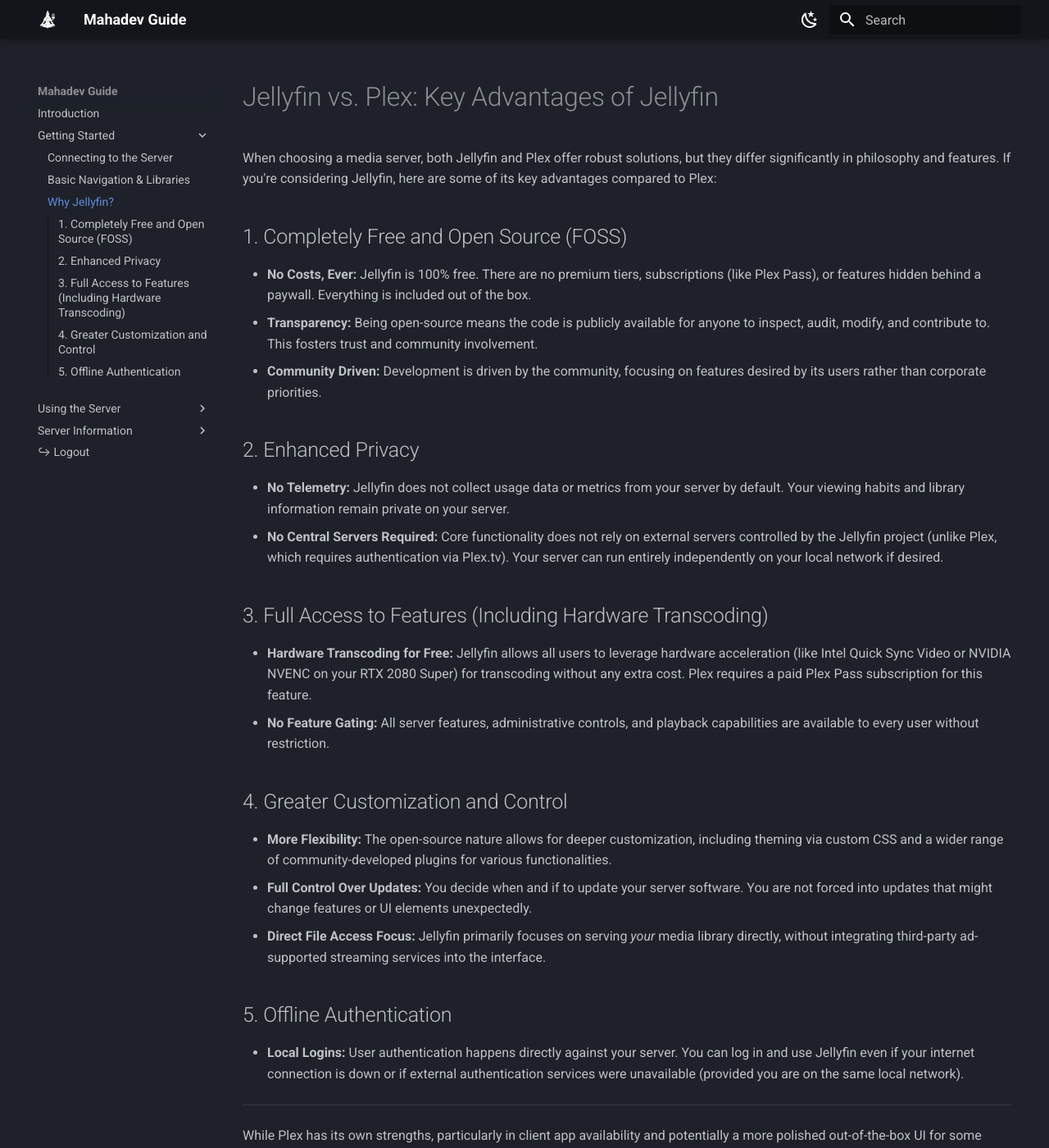
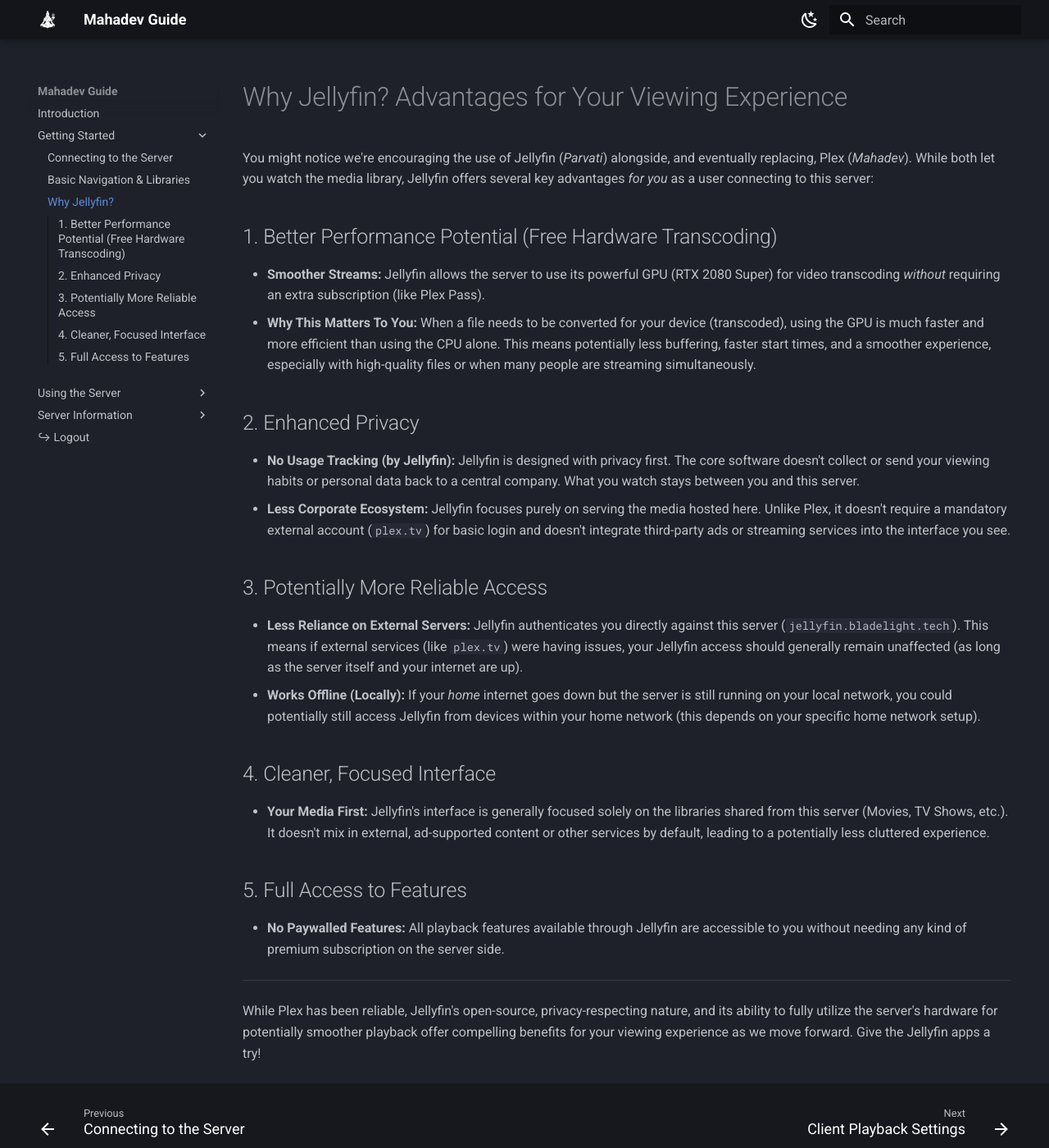
Before and after one commit to sagar4884/plex-guide, an MkDocs documentation site: the page built from docs/why-jellyfin.md, in a window 1280 px wide and 1400 px high. Shown: the whole window at 82% size. Built offline with MkDocs 1.6.1 and Material for MkDocs 9.7.7, drawn with Linux system fonts in a browser that asks for light colours; some of the changed text lies outside the part shown.

Commit message:
Update why-jellyfin.md 1.2

```diff
--- a/docs/why-jellyfin.md
+++ b/docs/why-jellyfin.md
@@ -1,33 +1,30 @@
-# Jellyfin vs. Plex: Key Advantages of Jellyfin
+# Why Jellyfin? Advantages for Your Viewing Experience
 
-When choosing a media server, both Jellyfin and Plex offer robust solutions, but they differ significantly in philosophy and features. If you're considering Jellyfin, here are some of its key advantages compared to Plex:
+You might notice we're encouraging the use of Jellyfin (*Parvati*) alongside, and eventually replacing, Plex (*Mahadev*). While both let you watch the media library, Jellyfin offers several key advantages *for you* as a user connecting to this server:
 
-## 1. Completely Free and Open Source (FOSS)
+## 1. Better Performance Potential (Free Hardware Transcoding)
 
-* **No Costs, Ever:** Jellyfin is 100% free. There are no premium tiers, subscriptions (like Plex Pass), or features hidden behind a paywall. Everything is included out of the box.
-* **Transparency:** Being open-source means the code is publicly available for anyone to inspect, audit, modify, and contribute to. This fosters trust and community involvement.
-* **Community Driven:** Development is driven by the community, focusing on features desired by its users rather than corporate priorities.
+* **Smoother Streams:** Jellyfin allows the server to use its powerful GPU (RTX 2080 Super) for video transcoding *without* requiring an extra subscription (like Plex Pass).
+* **Why This Matters To You:** When a file needs to be converted for your device (transcoded), using the GPU is much faster and more efficient than using the CPU alone. This means potentially less buffering, faster start times, and a smoother experience, especially with high-quality files or when many people are streaming simultaneously.
 
 ## 2. Enhanced Privacy
 
-* **No Telemetry:** Jellyfin does not collect usage data or metrics from your server by default. Your viewing habits and library information remain private on your server.
-* **No Central Servers Required:** Core functionality does not rely on external servers controlled by the Jellyfin project (unlike Plex, which requires authentication via Plex.tv). Your server can run entirely independently on your local network if desired.
+* **No Usage Tracking (by Jellyfin):** Jellyfin is designed with privacy first. The core software doesn't collect or send your viewing habits or personal data back to a central company. What you watch stays between you and this server.
+* **Less Corporate Ecosystem:** Jellyfin focuses purely on serving the media hosted here. Unlike Plex, it doesn't require a mandatory external account (`plex.tv`) for basic login and doesn't integrate third-party ads or streaming services into the interface you see.
 
-## 3. Full Access to Features (Including Hardware Transcoding)
+## 3. Potentially More Reliable Access
 
-* **Hardware Transcoding for Free:** Jellyfin allows all users to leverage hardware acceleration (like Intel Quick Sync Video or NVIDIA NVENC on your RTX 2080 Super) for transcoding without any extra cost. Plex requires a paid Plex Pass subscription for this feature.
-* **No Feature Gating:** All server features, administrative controls, and playback capabilities are available to every user without restriction.
+* **Less Reliance on External Servers:** Jellyfin authenticates you directly against this server (`jellyfin.bladelight.tech`). This means if external services (like `plex.tv`) were having issues, your Jellyfin access should generally remain unaffected (as long as the server itself and your internet are up).
+* **Works Offline (Locally):** If your *home* internet goes down but the server is still running on your local network, you could potentially still access Jellyfin from devices within your home network (this depends on your specific home network setup).
 
-## 4. Greater Customization and Control
+## 4. Cleaner, Focused Interface
 
-* **More Flexibility:** The open-source nature allows for deeper customization, including theming via custom CSS and a wider range of community-developed plugins for various functionalities.
-* **Full Control Over Updates:** You decide when and if to update your server software. You are not forced into updates that might change features or UI elements unexpectedly.
-* **Direct File Access Focus:** Jellyfin primarily focuses on serving *your* media library directly, without integrating third-party ad-supported streaming services into the interface.
+* **Your Media First:** Jellyfin's interface is generally focused solely on the libraries shared from this server (Movies, TV Shows, etc.). It doesn't mix in external, ad-supported content or other services by default, leading to a potentially less cluttered experience.
 
-## 5. Offline Authentication
+## 5. Full Access to Features
 
-* **Local Logins:** User authentication happens directly against your server. You can log in and use Jellyfin even if your internet connection is down or if external authentication services were unavailable (provided you are on the same local network).
+* **No Paywalled Features:** All playback features available through Jellyfin are accessible to you without needing any kind of premium subscription on the server side.
 
 ---
 
-While Plex has its own strengths, particularly in client app availability and potentially a more polished out-of-the-box UI for some users, Jellyfin's commitment to being free, open-source, and privacy-respecting offers compelling advantages for users who value control and transparency.
+While Plex has been reliable, Jellyfin's open-source, privacy-respecting nature, and its ability to fully utilize the server's hardware for potentially smoother playback offer compelling benefits for your viewing experience as we move forward. Give the Jellyfin apps a try!
```
